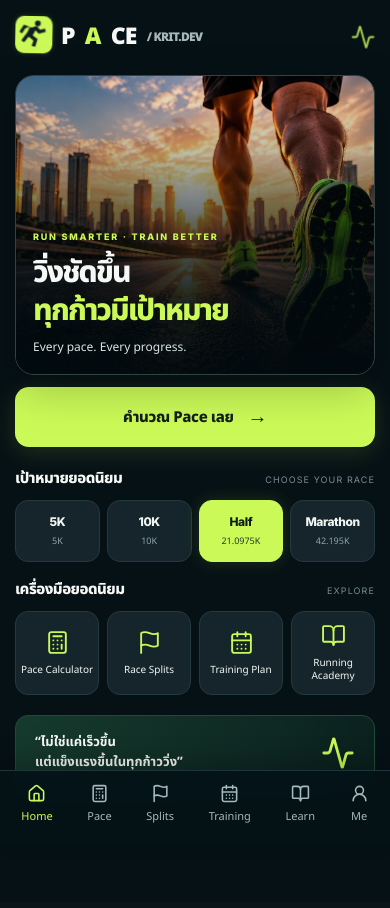
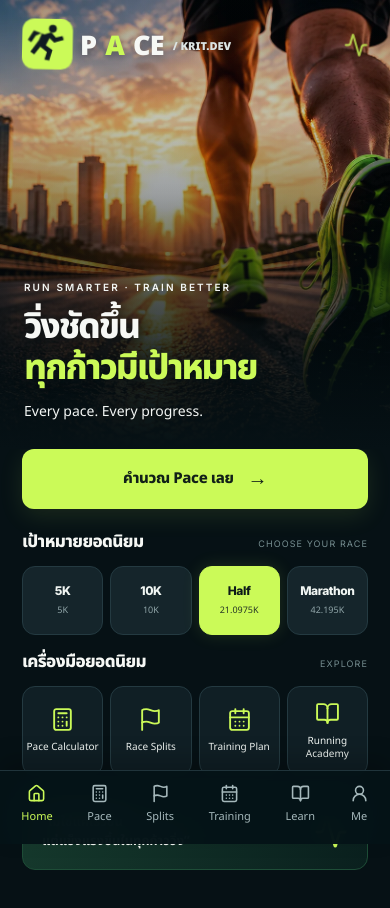
Before and after one commit to keng013/pace-running-app, a Next.js app: page / in a window 390 px wide. Shown: the top 908 px of the page. Built offline with nearby package versions, Linux system fonts and the light colour scheme.

Commit message:
design: match approved full-bleed hero with overlaid logo and compact mobile layout

```diff
--- a/app/globals.css
+++ b/app/globals.css
@@ -131,3 +131,38 @@ html,body,button,input,select{font-family:"Noto Sans Thai",Inter,Arial,sans-seri
  85%{transform:translate3d(0,0,0) rotate(-1deg) scale(1)}
 }
 @media(prefers-reduced-motion:reduce){.brand .logo-bounce{animation:none;will-change:auto}}
+
+/* Approved visual reference: immersive edge-to-edge home hero with logo OVER the photograph */
+@media(max-width:599px){
+ .shell:has(.photo-hero){position:relative;padding:0 0 108px;background:#061115}
+ .shell:has(.photo-hero) .brand{
+   position:absolute;z-index:3;top:22px;left:22px;right:22px;
+   margin:0;padding:0;align-items:flex-start;
+ }
+ .shell:has(.photo-hero) .brand .logo{font-size:27px!important;line-height:1.08;gap:9px!important;text-shadow:0 2px 8px rgba(0,0,0,.3)}
+ .shell:has(.photo-hero) .brand .logo img{width:49px;height:49px;flex:none}
+ .shell:has(.photo-hero) .brand .logo .small{font-size:11px;letter-spacing:0;color:#dce5e4}
+ .shell:has(.photo-hero) .brand .pulse-icon{margin-top:11px}
+ .shell:has(.photo-hero) .photo-hero{
+   height:clamp(395px,115vw,500px);border:0;border-radius:0;
+   background-position:center,70% center;background-size:cover,cover;
+   box-shadow:none;
+ }
+ .shell:has(.photo-hero) .hero-photo-shade{
+   background:linear-gradient(180deg,rgba(2,12,17,.32) 0%,transparent 27%,rgba(1,10,14,.03) 43%,rgba(1,10,14,.40) 72%,#061115 100%);
+ }
+ .shell:has(.photo-hero) .hero-copy{bottom:25px;left:24px;right:18px}
+ .shell:has(.photo-hero) .hero-copy h1{font-size:clamp(34px,9vw,43px);line-height:1.18;letter-spacing:-.055em;margin:9px 0 11px}
+ .shell:has(.photo-hero) .hero-kicker{font-size:10px;letter-spacing:2.1px;color:#f3f6f4;font-weight:600}
+ .shell:has(.photo-hero) .hero-copy p{font-size:14px;color:#f3f6f4}
+ .shell:has(.photo-hero) .primary-cta{
+   width:calc(100% - 44px);margin:0 22px 20px;
+   min-height:53px;border-radius:12px;box-shadow:0 7px 25px rgba(203,250,88,.11);
+ }
+ .shell:has(.photo-hero) .section-heading{margin:14px 22px 11px}
+ .shell:has(.photo-hero) .section-heading h3{font-size:17px;font-weight:800}
+ .shell:has(.photo-hero) .race-options,.shell:has(.photo-hero) .quick-tools{margin-left:22px;margin-right:22px;gap:7px}
+ .shell:has(.photo-hero) .race-option{min-height:69px}
+ .shell:has(.photo-hero) .quick-tool{min-height:90px;background:#101f25}
+ .shell:has(.photo-hero) .motivation-card{margin:19px 22px}
+}
```
